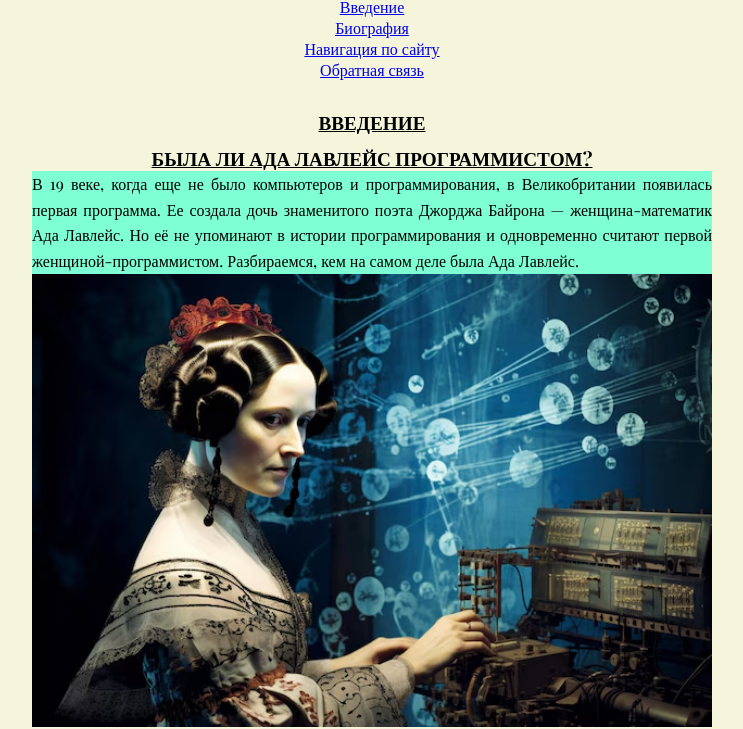
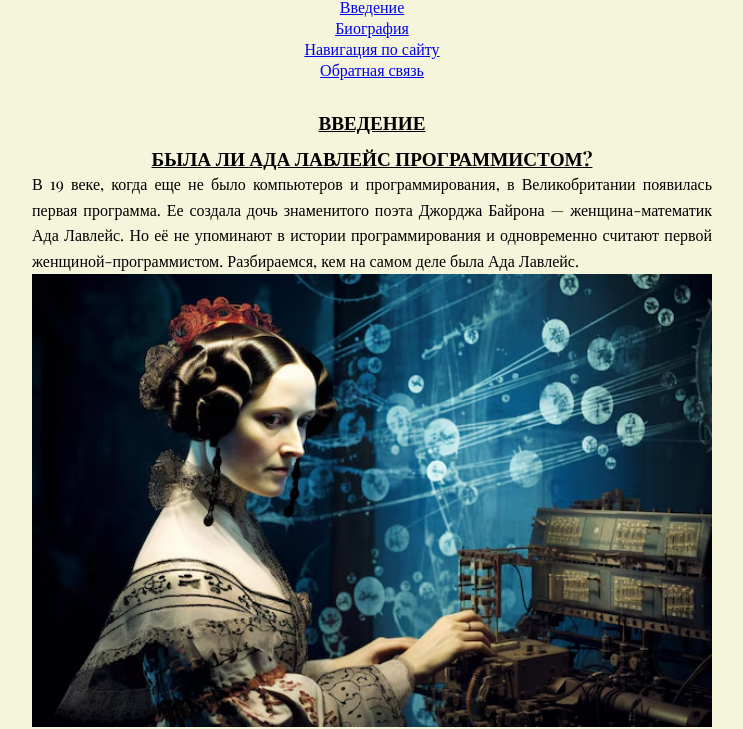
Before and after one commit to KseniaGKS/NewSite, a plain HTML site: page index.html in a window 1280 px wide. Shown: the part 94-823 px from the top of the page, without its empty margins (268-1011 px from the left). Drawn offline with nearby package versions, Linux system fonts and the light colour scheme; a web font is replaced by a local one.

Commit message:
Update style.css

```diff
--- a/css/style.css
+++ b/css/style.css
@@ -112,9 +112,6 @@ p{
     color: aqua;
     letter-spacing: 1.5rem;
 }
-.intro p{
-    background-color: aquamarine;
-}
 #child, #adult, #married{
     text-align: center;
     padding-top: 10px;
```
